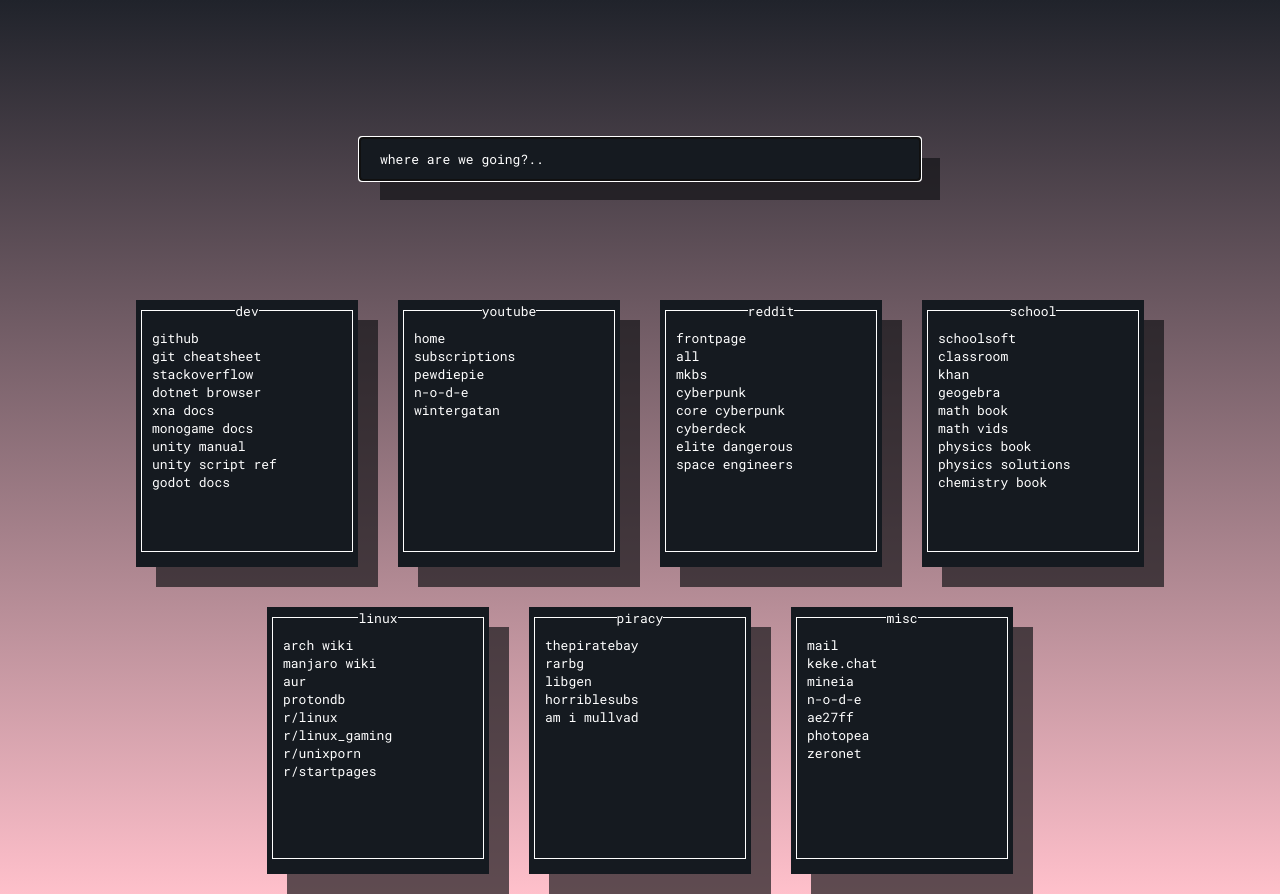
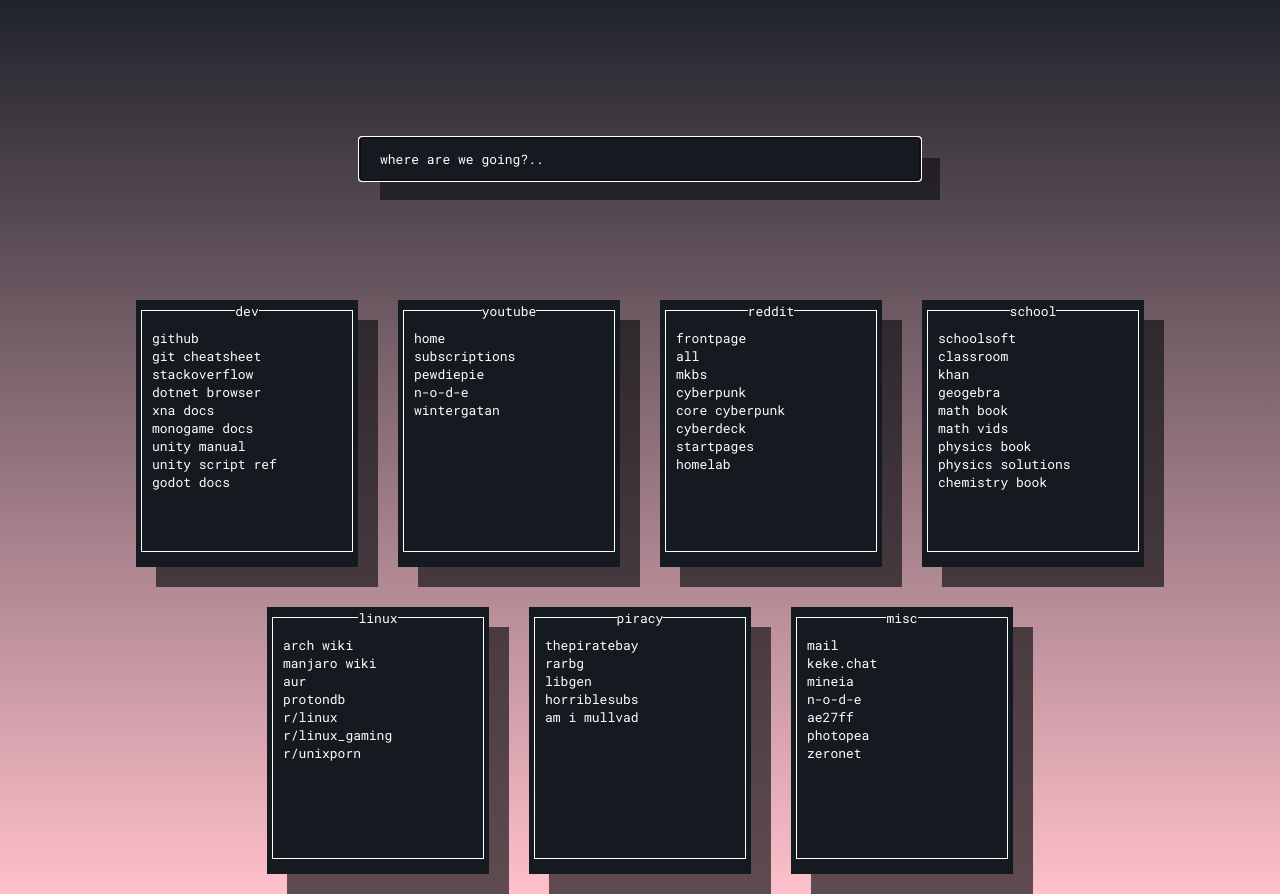
Before and after one commit to Azivast/startpage-x, a plain HTML site: page index.html in a window 1280 px wide. Drawn offline with Linux system fonts and the light colour scheme.

Commit message:
Add homelab link and move startpage link

```diff
--- a/index.html
+++ b/index.html
@@ -55,8 +55,8 @@
           <a href="https://www.reddit.com/r/cyberpunk" id="entry">cyberpunk</a><br>
           <a href="https://www.reddit.com/r/corecyberpunk" id="entry">core cyberpunk</a><br>
           <a href="https://www.reddit.com/r/cyberDeck/" id="entry">cyberdeck</a><br>
-          <a href="htthemetps://www.reddit.com/r/EliteDangerous/" id="entry">elite dangerous</a><br>
-          <a href="htthemetps://www.reddit.com/r/spaceengineers/" id="last">space engineers</a><br>
+          <a href="https://www.reddit.com/r/startpages/" id="entry">startpages</a><br>
+          <a href="https://www.reddit.com/r/homelab/" id="last">homelab</a><br>
         </div>
       </div>
 
@@ -85,7 +85,6 @@
           <a href="https://www.reddit.com/r/linux/" id="entry">r/linux</a><br>
           <a href="https://www.reddit.com/r/linux_gaming" id="entry">r/linux_gaming</a><br>
           <a href="https://www.reddit.com/r/unixporn/" id="entry">r/unixporn</a><br>
-          <a href="https://www.reddit.com/r/startpages/" id="last">r/startpages</a><br>
         </div>
       </div>
 
```
